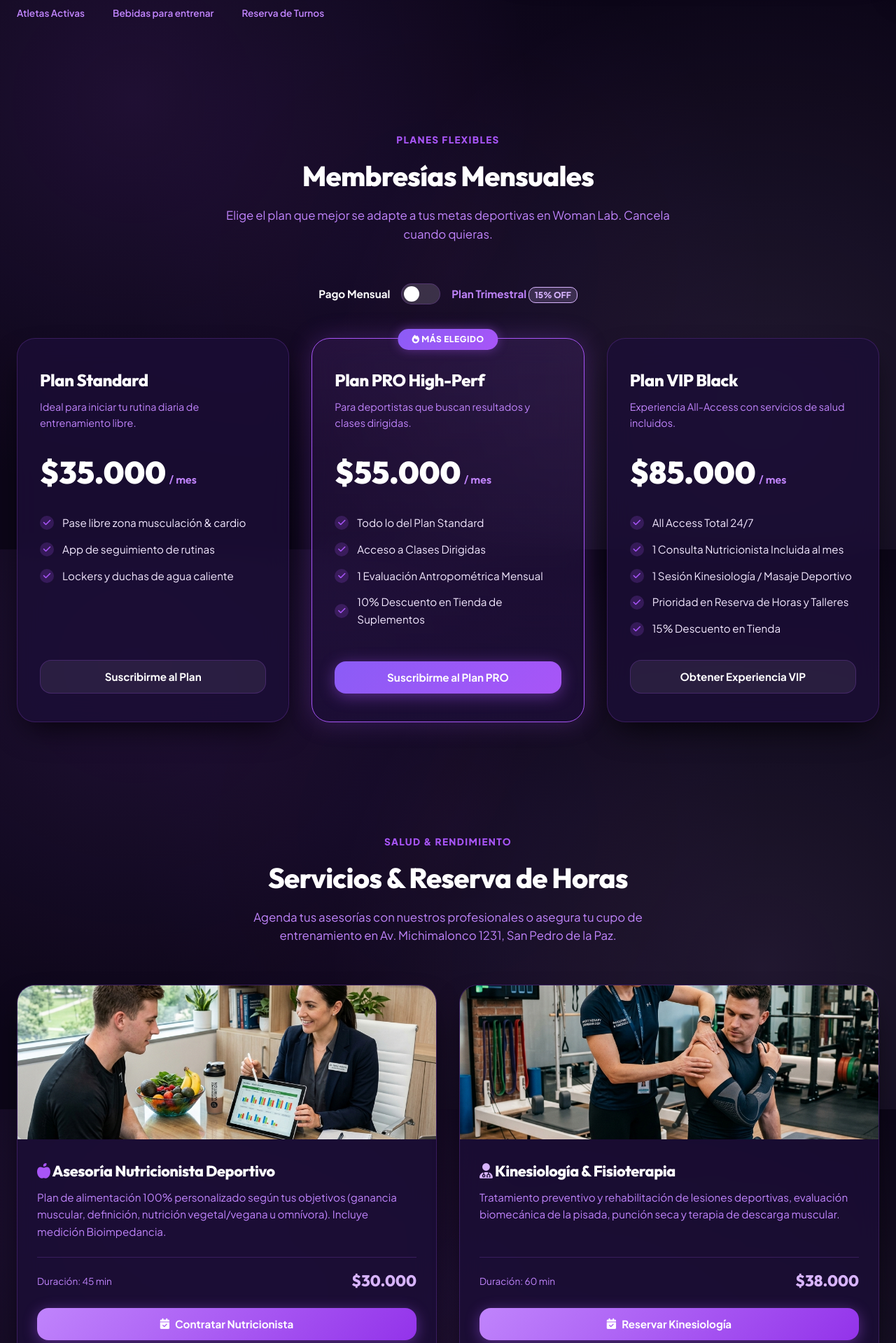
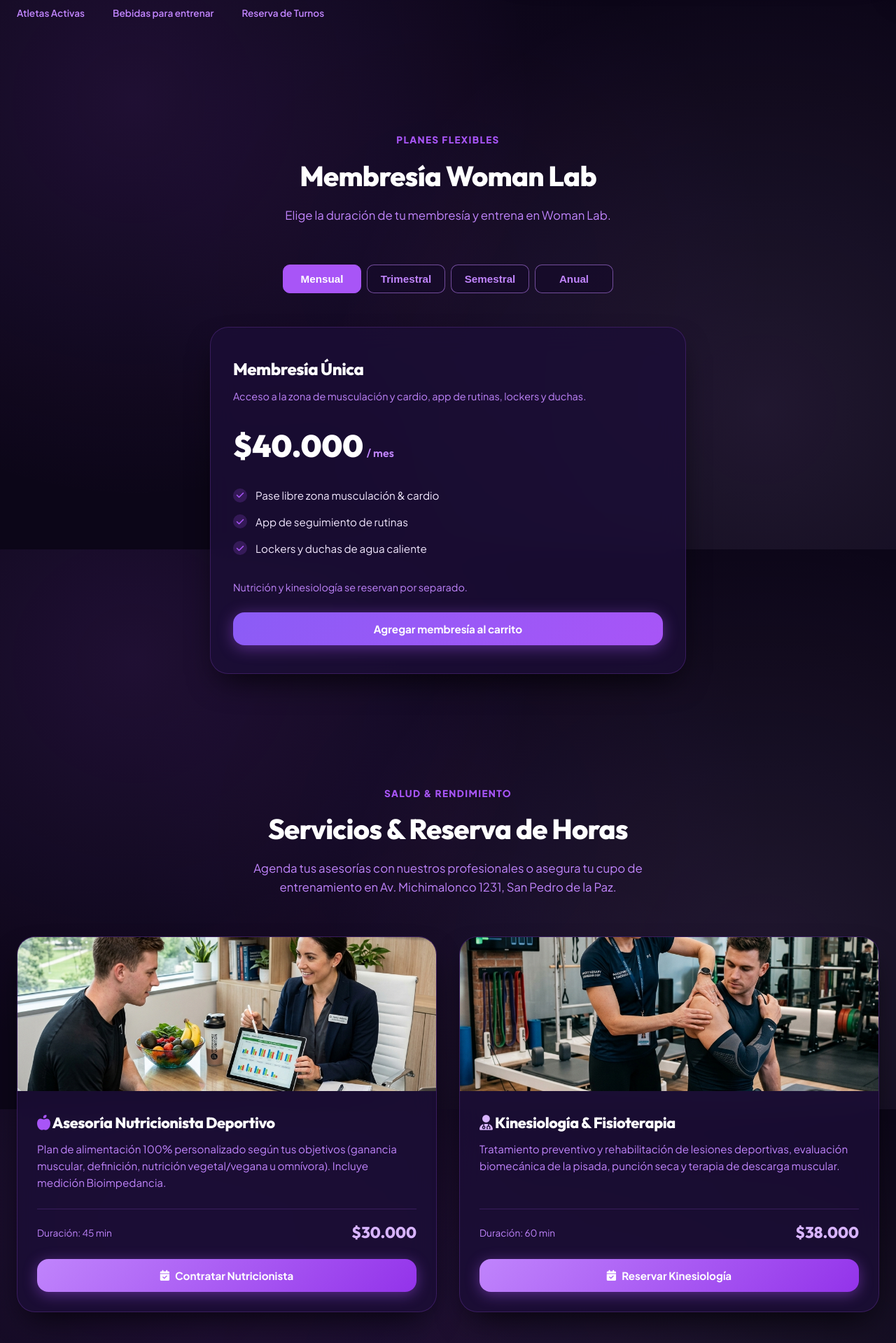
Before and after one commit to teteangarita/Womanlab, a PHP site: page / in a window 1280 px wide. Shown: the part 815-2734 px from the top of the page at 70% size. Run offline with PHP 8.4, Linux system fonts and the light colour scheme.

Commit message:
Update membership pricing options

```diff
--- a/app.js
+++ b/app.js
@@ -1,7 +1,7 @@
 
 document.addEventListener('DOMContentLoaded', () => {
   let cart = [];
-  let currentBillingCycle = 'monthly'; // 'monthly' or 'quarterly'
+  let currentBillingCycle = 'monthly';
   let selectedSlotTime = '07:00 AM';
   let selectedDiscipline = 'Musculación & Cardio';
 
@@ -12,7 +12,6 @@ document.addEventListener('DOMContentLoaded', () => {
   const cartItemsList = document.getElementById('cartItemsList');
   const cartCountBadge = document.getElementById('cartCountBadge');
   const cartSubtotal = document.getElementById('cartSubtotal');
-  const cartDiscount = document.getElementById('cartDiscount');
   const cartTotal = document.getElementById('cartTotal');
   const btnProceedToCheckout = document.getElementById('btnProceedToCheckout');
 
@@ -49,7 +48,6 @@ document.addEventListener('DOMContentLoaded', () => {
         </div>
       `;
       cartSubtotal.textContent = '$0';
-      cartDiscount.textContent = '$0';
       cartTotal.textContent = '$0';
       modalPayAmount.textContent = '$0';
       return;
@@ -78,14 +76,9 @@ document.addEventListener('DOMContentLoaded', () => {
       `;
     }).join('');
 
-    const hasVIPPlan = cart.some(i => i.id === 'plan-vip');
-    const discount = hasVIPPlan ? subtotal * 0.15 : 0;
-    const finalTotal = subtotal - discount;
-
     cartSubtotal.textContent = formatCurrency(subtotal);
-    cartDiscount.textContent = discount > 0 ? `-${formatCurrency(discount)}` : '$0';
-    cartTotal.textContent = formatCurrency(finalTotal);
-    modalPayAmount.textContent = formatCurrency(finalTotal);
+    cartTotal.textContent = formatCurrency(subtotal);
+    modalPayAmount.textContent = formatCurrency(subtotal);
   }
 
   function addToCart(id, name, price, img) {
@@ -142,15 +135,7 @@ document.addEventListener('DOMContentLoaded', () => {
 
   document.querySelectorAll('.btn-add-plan').forEach(btn => {
     btn.addEventListener('click', () => {
-      const id = btn.dataset.id;
-      const name = btn.dataset.name;
-      let price = Number(btn.dataset.price);
-
-      if (currentBillingCycle === 'quarterly') {
-        price = price * 3 * 0.85; // 15% discount for 3 months
-      }
-
-      addToCart(id, name, price, 'assets/images/hero_gym.png');
+      addToCart(btn.dataset.id, btn.dataset.name, Number(btn.dataset.price), 'assets/images/hero_gym.png');
       openCart();
     });
   });
@@ -178,34 +163,31 @@ document.addEventListener('DOMContentLoaded', () => {
     });
   });
 
-  const billingCycleToggle = document.getElementById('billingCycleToggle');
-  const priceStandard = document.getElementById('priceStandard');
-  const pricePro = document.getElementById('pricePro');
-  const priceVip = document.getElementById('priceVip');
-  const labelMonthly = document.getElementById('labelMonthly');
-  const labelQuarterly = document.getElementById('labelQuarterly');
+  const membershipPrices = {
+    monthly: { amount: 40000, label: 'Mensual', term: 'mes' },
+    quarterly: { amount: 105000, label: 'Trimestral', term: 'trimestre' },
+    semiannual: { amount: 192000, label: 'Semestral', term: 'semestre' },
+    annual: { amount: 336000, label: 'Anual', term: 'año' }
+  };
+  const membershipPrice = document.getElementById('priceStandard');
+  const membershipButton = document.querySelector('.btn-add-plan');
 
-  if (billingCycleToggle) {
-    billingCycleToggle.addEventListener('change', (e) => {
-      if (e.target.checked) {
-        currentBillingCycle = 'quarterly';
-        labelQuarterly.classList.add('active');
-        labelMonthly.classList.remove('active');
+  document.querySelectorAll('.cycle-btn').forEach(button => {
+    button.addEventListener('click', () => {
+      currentBillingCycle = button.dataset.cycle;
+      const selectedPrice = membershipPrices[currentBillingCycle];
 
-        priceStandard.innerHTML = `$${Math.round(35000 * 3 * 0.85).toLocaleString('es-CL')} <span>/ trimestral</span>`;
-        pricePro.innerHTML = `$${Math.round(55000 * 3 * 0.85).toLocaleString('es-CL')} <span>/ trimestral</span>`;
-        priceVip.innerHTML = `$${Math.round(85000 * 3 * 0.85).toLocaleString('es-CL')} <span>/ trimestral</span>`;
-      } else {
-        currentBillingCycle = 'monthly';
-        labelMonthly.classList.add('active');
-        labelQuarterly.classList.remove('active');
+      document.querySelectorAll('.cycle-btn').forEach(option => {
+        const isSelected = option === button;
+        option.classList.toggle('active', isSelected);
+        option.setAttribute('aria-pressed', String(isSelected));
+      });
 
-        priceStandard.innerHTML = '$35.000 <span>/ mes</span>';
-        pricePro.innerHTML = '$55.000 <span>/ mes</span>';
-        priceVip.innerHTML = '$85.000 <span>/ mes</span>';
-      }
+      membershipPrice.innerHTML = `${formatCurrency(selectedPrice.amount)} <span>/ ${selectedPrice.term}</span>`;
+      membershipButton.dataset.price = String(selectedPrice.amount);
+      membershipButton.dataset.name = `Membresía Woman Lab (${selectedPrice.label})`;
     });
-  }
+  });
 
   const disciplineFilter = document.getElementById('disciplineFilter');
   const selectedDisciplineText = document.getElementById('selectedDisciplineText');
--- a/index.css
+++ b/index.css
@@ -557,71 +557,41 @@ h1, h2, h3, h4, h5, h6 {
   padding: 5rem 0;
 }
 
-.billing-toggle-wrap {
-  display: flex;
-  align-items: center;
+.billing-options {
+  display: flex;
+  flex-wrap: wrap;
   justify-content: center;
-  gap: 1rem;
+  gap: 0.5rem;
   margin-bottom: 3rem;
 }
 
-.billing-label {
+.cycle-btn {
+  min-width: 112px;
+  padding: 0.7rem 1rem;
+  border: 1px solid var(--border-glass-bright);
+  border-radius: var(--radius-sm);
+  background: var(--bg-glass);
   font-weight: 700;
   font-size: 0.95rem;
   color: var(--text-muted);
   cursor: pointer;
-}
-.billing-label.active {
-  color: #fff;
-}
-
-.switch {
-  position: relative;
-  display: inline-block;
-  width: 56px;
-  height: 30px;
-}
-.switch input {
-  opacity: 0;
-  width: 0;
-  height: 0;
-}
-.slider {
-  position: absolute;
-  cursor: pointer;
-  top: 0; left: 0; right: 0; bottom: 0;
-  background-color: rgba(255, 255, 255, 0.15);
-  transition: .3s;
-  border-radius: 30px;
-  border: 1px solid var(--border-glass);
-}
-.slider:before {
-  position: absolute;
-  content: "";
-  height: 22px;
-  width: 22px;
-  left: 3px;
-  bottom: 3px;
-  background-color: white;
-  transition: .3s;
-  border-radius: 50%;
-}
-input:checked + .slider {
-  background-color: var(--primary);
-}
-input:checked + .slider:before {
-  transform: translateX(26px);
-  background-color: var(--text-dark);
-}
-
-.discount-badge {
-  background: rgba(216, 180, 254, 0.18);
-  color: var(--secondary);
-  border: 1px solid var(--secondary);
-  font-size: 0.75rem;
-  font-weight: 800;
-  padding: 0.2rem 0.5rem;
-  border-radius: var(--radius-sm);
+  transition: background var(--transition-fast), color var(--transition-fast), border-color var(--transition-fast);
+}
+
+.cycle-btn:hover,
+.cycle-btn.active {
+  border-color: var(--primary);
+  background: var(--primary);
+  color: #fff;
+}
+
+.pricing-grid:has(.membership-card) {
+  grid-template-columns: minmax(0, 680px);
+  justify-content: center;
+}
+
+.membership-note {
+  margin-top: 1rem;
 }
 
 .pricing-grid {
--- a/index.html
+++ b/index.html
@@ -137,77 +137,34 @@
     <div class="container">
       <div class="section-title-wrap">
         <span class="section-tag">Planes Flexibles</span>
-        <h2 class="section-title">Membresías Mensuales</h2>
-        <p class="section-subtitle">Elige el plan que mejor se adapte a tus metas deportivas en Woman Lab. Cancela cuando quieras.</p>
+        <h2 class="section-title">Membresía Woman Lab</h2>
+        <p class="section-subtitle">Elige la duración de tu membresía y entrena en Woman Lab.</p>
       </div>
 
-      <div class="billing-toggle-wrap">
-        <span class="billing-label active" id="labelMonthly">Pago Mensual</span>
-        <label class="switch">
-          <input type="checkbox" id="billingCycleToggle">
-          <span class="slider"></span>
-        </label>
-        <span class="billing-label" id="labelQuarterly">
-          Plan Trimestral <span class="discount-badge">15% OFF</span>
-        </span>
+      <div class="billing-options" role="group" aria-label="Duración de la membresía">
+        <button type="button" class="cycle-btn active" data-cycle="monthly" aria-pressed="true">Mensual</button>
+        <button type="button" class="cycle-btn" data-cycle="quarterly" aria-pressed="false">Trimestral</button>
+        <button type="button" class="cycle-btn" data-cycle="semiannual" aria-pressed="false">Semestral</button>
+        <button type="button" class="cycle-btn" data-cycle="annual" aria-pressed="false">Anual</button>
       </div>
 
       <div class="pricing-grid">
-        <div class="glass-panel glass-panel-hover pricing-card">
+        <div class="glass-panel glass-panel-hover pricing-card membership-card">
           <div>
-            <h3 class="card-plan-title">Plan Standard</h3>
-            <p class="card-plan-desc">Ideal para iniciar tu rutina diaria de entrenamiento libre.</p>
+            <h3 class="card-plan-title">Membresía Única</h3>
+            <p class="card-plan-desc">Acceso a la zona de musculación y cardio, app de rutinas, lockers y duchas.</p>
             <div class="card-price" id="priceStandard">
-              $35.000 <span>/ mes</span>
+              $40.000 <span>/ mes</span>
             </div>
             <ul class="plan-features">
               <li class="plan-feature-item"><span class="check-icon"><i class="fa-solid fa-check"></i></span> Pase libre zona musculación & cardio</li>
               <li class="plan-feature-item"><span class="check-icon"><i class="fa-solid fa-check"></i></span> App de seguimiento de rutinas</li>
               <li class="plan-feature-item"><span class="check-icon"><i class="fa-solid fa-check"></i></span> Lockers y duchas de agua caliente</li>
             </ul>
+            <p class="card-plan-desc membership-note">Nutrición y kinesiología se reservan por separado.</p>
           </div>
-          <button class="btn btn-secondary btn-add-plan" data-id="plan-standard" data-name="Plan Standard (Membresía Mensual)" data-price="35000" style="width: 100%;">
-            Suscribirme al Plan
-          </button>
-        </div>
-
-        <div class="glass-panel glass-panel-hover pricing-card featured">
-          <span class="popular-badge"><i class="fa-solid fa-fire"></i> Más Elegido</span>
-          <div>
-            <h3 class="card-plan-title">Plan PRO High-Perf</h3>
-            <p class="card-plan-desc">Para deportistas que buscan resultados y clases dirigidas.</p>
-            <div class="card-price" id="pricePro">
-              $55.000 <span>/ mes</span>
-            </div>
-            <ul class="plan-features">
-              <li class="plan-feature-item"><span class="check-icon"><i class="fa-solid fa-check"></i></span> Todo lo del Plan Standard</li>
-              <li class="plan-feature-item"><span class="check-icon"><i class="fa-solid fa-check"></i></span> Acceso a Clases Dirigidas</li>
-              <li class="plan-feature-item"><span class="check-icon"><i class="fa-solid fa-check"></i></span> 1 Evaluación Antropométrica Mensual</li>
-              <li class="plan-feature-item"><span class="check-icon"><i class="fa-solid fa-check"></i></span> 10% Descuento en Tienda de Suplementos</li>
-            </ul>
-          </div>
-          <button class="btn btn-primary btn-add-plan" data-id="plan-pro" data-name="Plan PRO High-Perf (Membresía Mensual)" data-price="55000" style="width: 100%;">
-            Suscribirme al Plan PRO
-          </button>
-        </div>
-
-        <div class="glass-panel glass-panel-hover pricing-card">
-          <div>
-            <h3 class="card-plan-title">Plan VIP Black</h3>
-            <p class="card-plan-desc">Experiencia All-Access con servicios de salud incluidos.</p>
-            <div class="card-price" id="priceVip">
-              $85.000 <span>/ mes</span>
-            </div>
-            <ul class="plan-features">
-              <li class="plan-feature-item"><span class="check-icon"><i class="fa-solid fa-check"></i></span> All Access Total 24/7</li>
-              <li class="plan-feature-item"><span class="check-icon"><i class="fa-solid fa-check"></i></span> 1 Consulta Nutricionista Incluida al mes</li>
-              <li class="plan-feature-item"><span class="check-icon"><i class="fa-solid fa-check"></i></span> 1 Sesión Kinesiología / Masaje Deportivo</li>
-              <li class="plan-feature-item"><span class="check-icon"><i class="fa-solid fa-check"></i></span> Prioridad en Reserva de Horas y Talleres</li>
-              <li class="plan-feature-item"><span class="check-icon"><i class="fa-solid fa-check"></i></span> 15% Descuento en Tienda</li>
-            </ul>
-          </div>
-          <button class="btn btn-secondary btn-add-plan" data-id="plan-vip" data-name="Plan VIP Black (Membresía Mensual)" data-price="85000" style="width: 100%;">
-            Obtener Experiencia VIP
+          <button class="btn btn-primary btn-add-plan" data-id="plan-membership" data-name="Membresía Woman Lab (Mensual)" data-price="40000" style="width: 100%;">
+            Agregar membresía al carrito
           </button>
         </div>
       </div>
@@ -516,10 +473,6 @@
         <span>Subtotal</span>
         <span id="cartSubtotal">$0</span>
       </div>
-      <div class="summary-row">
-        <span>Descuento Miembro</span>
-        <span id="cartDiscount" style="color: var(--primary);">$0</span>
-      </div>
       <div class="summary-row total">
         <span>Total a Pagar</span>
         <span id="cartTotal" style="color: var(--primary);">$0</span>
```
